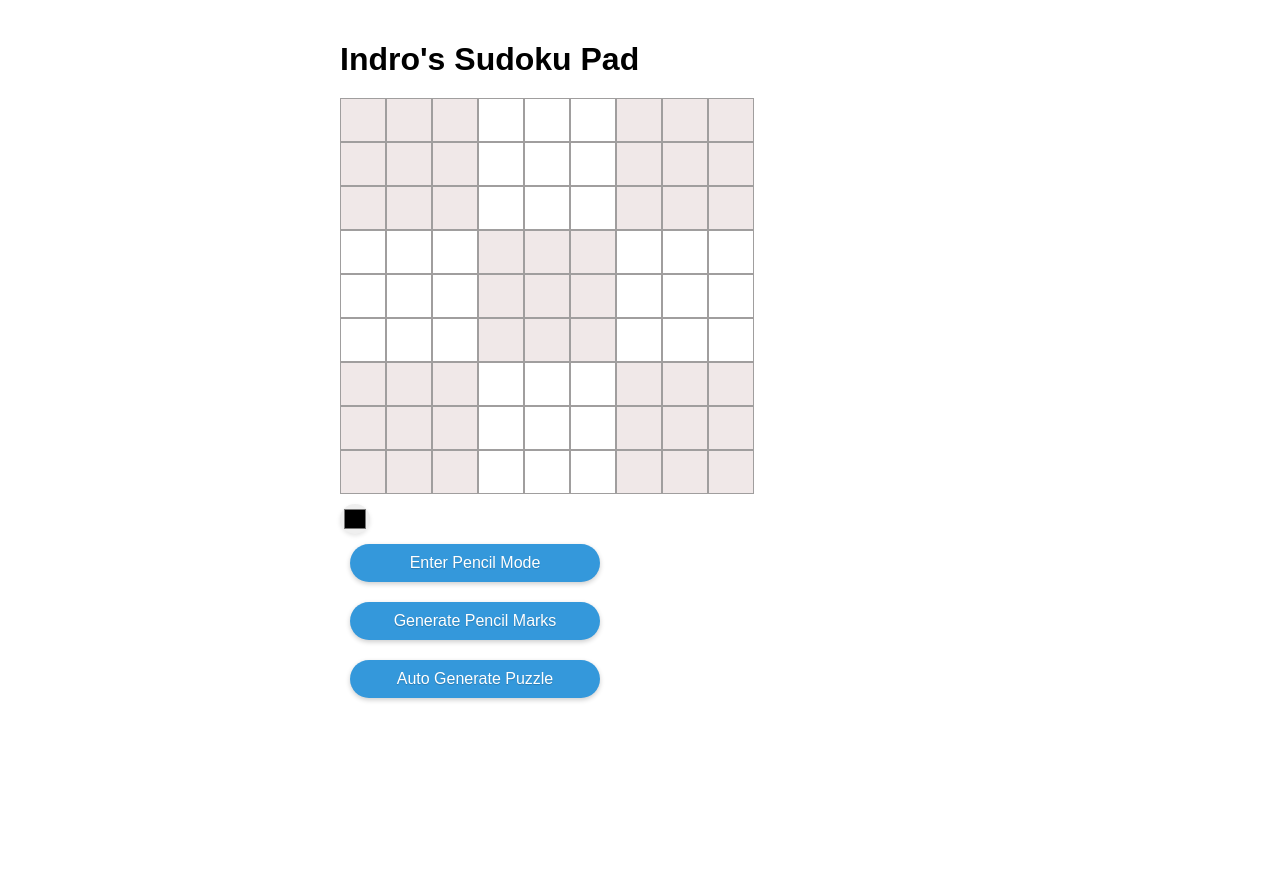
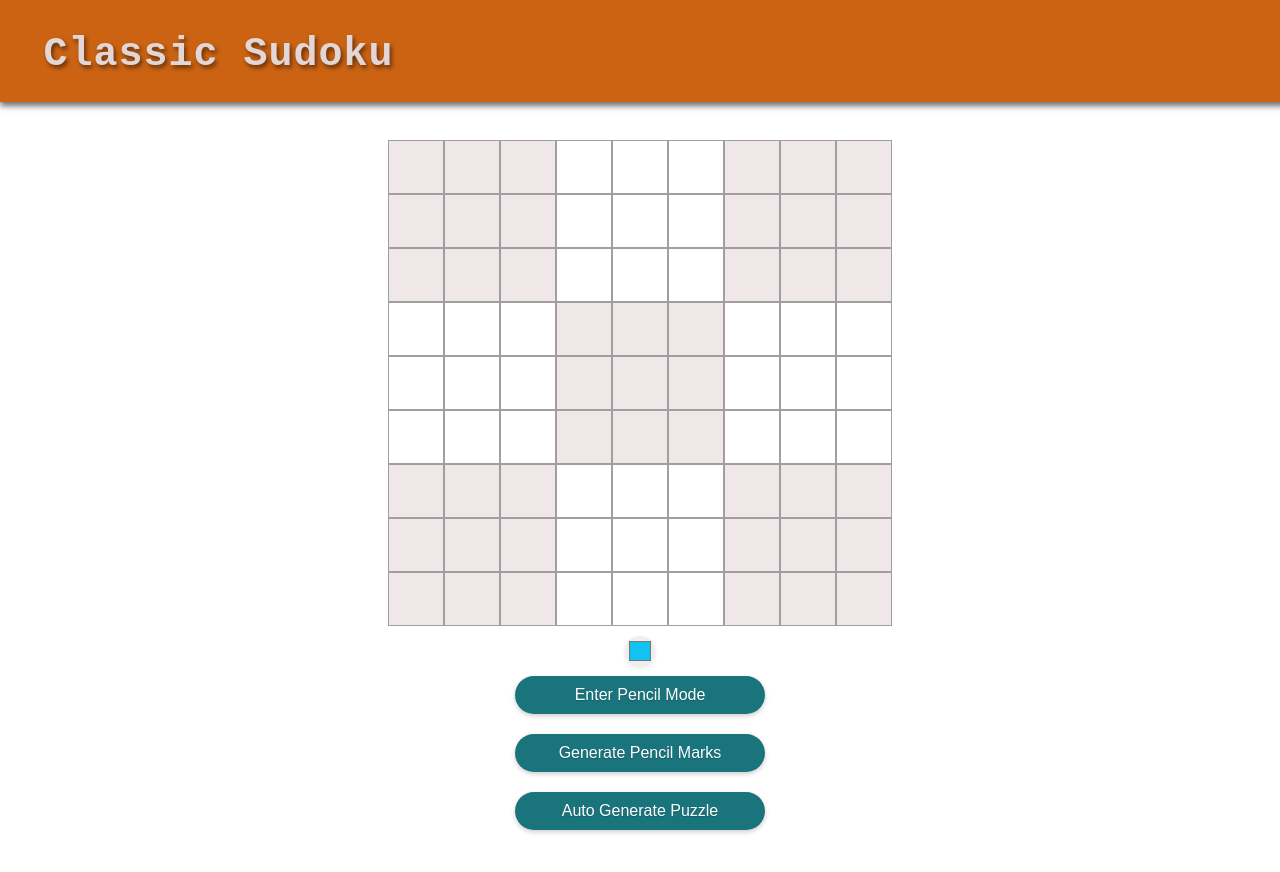
Before and after one commit to indronero/sudoku-project, a React (Create React App) app: page / in a window 1280 px wide. Shown: the top 872 px of the page. Before the commit the page ends 800 px from the top, so only its background shows below. Built offline with nearby package versions, Linux system fonts and the light colour scheme.

Commit message:
Adjusted and improved manual pencil marks. Created Pencil-Marking for modularization

```diff
--- a/src/App.css
+++ b/src/App.css
@@ -4,12 +4,35 @@
 .app {
   font-family: Arial, sans-serif;
   max-width: 600px;
-  margin: 0 auto;
+  margin: 120px auto;
   padding: 20px;
-
+  display: flex;
+  flex-direction: column;
+  align-items: center;
 }
 
 /* Styles for the heading */
 h1 {
+  font-family:'Courier New', Courier, monospace;
   margin-bottom: 20px;
+  color: #e2d6d6;
+  padding-left: 3%;
+  font-weight: bold;
+  font-size: 100%;
 }
+
+/* Styles for the header */
+.header {
+  position:absolute;
+  top: 0;
+  left: 0;
+  width: 100%;
+  padding: 5px;
+  background-color: #cb6313;
+  color: #fff;
+  font-size: 2.5rem;
+  letter-spacing: 1px;
+  text-shadow: 2px 3px 4px rgba(0, 0, 0, 0.505);
+  border-radius: 0;
+  box-shadow: 0 4px 6px rgba(0, 0, 0, 0.563);
+}
--- a/src/App.js
+++ b/src/App.js
@@ -5,7 +5,9 @@ import './App.css';
 const App = () => {
   return (
     <div className="app">
-      <h1>Indro's Sudoku Pad</h1>
+      <div className='header'>
+      <h1>Classic Sudoku</h1>
+      </div>
       <SudokuBoard />
     </div>
   );
--- /dev/null
+++ b/src/Pencil-Marking/ManualPencilMarking.js
@@ -0,0 +1,63 @@
+import React, { useState } from 'react';
+
+const useManualPencilMarking = (userAnswers, generatedPuzzle) => {
+const [manualPencilMarks, setManualPencilMarks] = useState(
+    Array.from({ length: 9 }, () => Array.from({ length: 9 }, () => []))
+  );
+  const [manualPencilMode, setManualPencilMode] = useState(false);
+  const [activeCell, setActiveCell] = useState(null);
+
+  const [manualPencilColors, setManualPencilColors] = useState(Array.from({ length: 9 }, () => Array.from({ length: 9 }, () => '')));
+  const [selectedColor, setSelectedColor] = useState('#11C2F2');
+
+  const handlePencilMarksChange = (e, rowIndex, colIndex) => {
+    const { value } = e.target;
+    const isUserCell = userAnswers[rowIndex][colIndex] !== '';
+    const isGeneratedCell = generatedPuzzle[rowIndex][colIndex] !== '';
+
+    if (activeCell !== null && manualPencilMode && !isUserCell && !isGeneratedCell) {
+      const newManualPencilMarks = [...manualPencilMarks];
+      const newManualPencilColors = [...manualPencilColors];
+
+      // Parse the input value and filter out non-numeric characters
+      const newMarks = value.split('').filter(char => /\d/.test(char)).map(mark => parseInt(mark, 10));
+
+      // Update the manual pencil marks for the clicked cell
+      newManualPencilMarks[rowIndex][colIndex] = newMarks;
+
+      // Set the color for the clicked cell using the selected color
+      newManualPencilColors[rowIndex][colIndex] = selectedColor;
+      setManualPencilColors(newManualPencilColors);
+
+      // Update the state with the new manual pencil marks
+      setManualPencilMarks(newManualPencilMarks);
+
+      // Log the manual pencil marks for the clicked cell
+      console.log(`Manual Pencil Marks for Cell [${rowIndex}][${colIndex}]:`, newMarks);
+    }
+  };
+
+  const applyColorToCell = (rowIndex, colIndex) => {
+    if (manualPencilColors[rowIndex] && manualPencilColors[rowIndex][colIndex]) { // Check if the index exists
+      const newManualPencilColors = [...manualPencilColors];
+      newManualPencilColors[rowIndex][colIndex] = selectedColor;
+      setManualPencilColors(newManualPencilColors);
+    }
+  };
+
+  return {
+    manualPencilMarks,
+    setManualPencilMarks,
+    manualPencilMode,
+    setManualPencilMode,
+    activeCell,
+    setActiveCell,
+    handlePencilMarksChange,
+    applyColorToCell,
+    selectedColor,
+    setSelectedColor,
+    manualPencilColors
+  };
+};
+
+export default useManualPencilMarking;
--- a/src/PuzzleGeneration.js
+++ b/src/PuzzleGeneration.js
@@ -1,8 +1,8 @@
 // PuzzleGeneration.js
-import { generatePencilMarks, updatePencilMarks, usePencilMarks } from './PencilMarking';
+import { generatePencilMarks, updatePencilMarks, usePencilMarks } from './Pencil-Marking/PencilMarking';
 
 // Function to generate a random Sudoku puzzle
-export function generateRandomSudokuPuzzle(difficulty = 0.5) {
+export function generateRandomSudokuPuzzle(difficulty = 0.7) {
   // Helper function to shuffle an array
   const shuffleArray = (arr) => {
     for (let i = arr.length - 1; i > 0; i--) {
--- a/src/SudokuGrid.css
+++ b/src/SudokuGrid.css
@@ -2,6 +2,7 @@
   display: flex;
   flex-direction: column;
   width: 360px;
+  align-items: center;
 
 }
 
@@ -10,8 +11,8 @@
 }
 
 .sudoku-cell {
-  width: 40px;
-  height: 40px;
+  width: 50px;
+  height: 50px;
   text-align: center;
   border: 1px solid #ccc;
   font-size: 18px;
@@ -32,16 +33,18 @@
 .pencil-marks {
   position: absolute;
   top: 0;
-  right: 0;
+  left: 0;
   display: flex;
   flex-wrap: wrap;
 }
 
 .pencil-mark {
   display: inline-block;
-  width: 25%;
+  width: 20%;
   text-align: center;
   font-size: 9px;
+  color: #672056;
+  font-weight: bold;
 }
 
 /* Styling for shaded 3x3 subgrids */
@@ -71,7 +74,7 @@ button {
 
 /* Regular state */
 button {
-  background-color: #3498db;
+  background-color: #19747c;
 }
 
 /* Hover state */
@@ -82,7 +85,7 @@ button:hover {
 
 /* Active state */
 button:active {
-  background-color: #1c6ea4;
+  background-color: #1ca484;
   transform: scale(0.95);
 }
 
@@ -124,5 +127,25 @@ button {
 }
 
 .generated-cell {
-  background-color: rgba(247, 146, 5, 0.244);
+  background-color: rgba(215, 155, 70, 0.244);
 }
+
+/* SudokuGrid.css */
+
+.manual-pencil-mark-cell {
+  position: relative;
+}
+
+.manual-pencil-mark-text {
+  position: absolute;
+  bottom: 0;
+  left: 0;
+  align-items: center;
+  justify-content: center;
+  font-size: 9px;
+  height: 30%;
+  width: 40%;
+  text-align: center;
+  letter-spacing: 1.2px;
+
+}
--- a/src/SudokuGrid.js
+++ b/src/SudokuGrid.js
@@ -1,27 +1,15 @@
 import React, { useState, useEffect } from 'react';
 import './SudokuGrid.css';
-import { updatePencilMarks, usePencilMarks } from './PencilMarking';
-//import { generateRandomSudokuPuzzle } from './PuzzleGeneration';
+import { updatePencilMarks, usePencilMarks } from './Pencil-Marking/PencilMarking';
+import { generateRandomSudokuPuzzle } from './PuzzleGeneration';
+import useManualPencilMarking from './Pencil-Marking/ManualPencilMarking';
+
 
 const SudokuBoard = () => {
   const [generatedPuzzle, setGeneratedPuzzle] = useState(Array.from({ length: 9 }, () => Array.from({ length: 9 }, () => '')));
   const [userAnswers, setUserAnswers] = useState(Array.from({ length: 9 }, () => Array.from({ length: 9 }, () => '')));
   const { pencilMarks, setPencilMarks, showPencilMarks, setShowPencilMarks, handleGenerateMarksClick } = usePencilMarks();
-
-  const [manualPencilMarks, setManualPencilMarks] = useState(Array.from({ length: 9 }, () => Array.from({ length: 9 }, () => [])));
-  const [manualPencilMode, setManualPencilMode] = useState(false);
-  const [activeCell, setActiveCell] = useState(null);
-
-  const [manualPencilColors, setManualPencilColors] = useState(Array.from({ length: 9 }, () => Array.from({ length: 9 }, () => '')));
-  const [selectedColor, setSelectedColor] = useState('#000000');
-
-  const applyColorToCell = (rowIndex, colIndex) => {
-    if (manualPencilColors[rowIndex] && manualPencilColors[rowIndex][colIndex]) { // Check if the index exists
-      const newManualPencilColors = [...manualPencilColors];
-      newManualPencilColors[rowIndex][colIndex] = selectedColor;
-      setManualPencilColors(newManualPencilColors);
-    }
-  };
+  const {manualPencilMarks, setManualPencilMarks, manualPencilMode, setManualPencilMode, setActiveCell, handlePencilMarksChange, applyColorToCell, selectedColor, setSelectedColor,manualPencilColors } = useManualPencilMarking(userAnswers, generatedPuzzle);
 
   const handleCellClick = (rowIndex, colIndex) => {
     if (manualPencilMode) {
@@ -35,36 +23,9 @@ const SudokuBoard = () => {
     }
   };
 
-  const handlePencilMarksChange = (e, rowIndex, colIndex) => {
-    const { value } = e.target;
-    const isUserCell = userAnswers[rowIndex][colIndex] !== '';
-    const isGeneratedCell = generatedPuzzle[rowIndex][colIndex] !== '';
-
-    if (activeCell !== null && manualPencilMode && !isUserCell && !isGeneratedCell) {
-      const newManualPencilMarks = [...manualPencilMarks];
-      const newManualPencilColors = [...manualPencilColors];
-
-      // Parse the input value and filter out non-numeric characters
-      const newMarks = value.split('').filter(char => /\d/.test(char)).map(mark => parseInt(mark, 10));
-
-      // Update the manual pencil marks for the clicked cell
-      newManualPencilMarks[rowIndex][colIndex] = newMarks;
-
-      // Set the color for the clicked cell using the selected color
-      newManualPencilColors[rowIndex][colIndex] = selectedColor;
-      setManualPencilColors(newManualPencilColors);
-
-      // Update the state with the new manual pencil marks
-      setManualPencilMarks(newManualPencilMarks);
-
-      // Log the manual pencil marks for the clicked cell
-      console.log(`Manual Pencil Marks for Cell [${rowIndex}][${colIndex}]:`, newMarks);
-    }
-  };
-
   const handleCellChange = (e, rowIndex, colIndex) => {
     const { value } = e.target;
-    if (!manualPencilMode && value === '' || /^[1-9]$/.test(value)) {
+    if (value === '' || /^[1-9]$/.test(value)) {
       const newUserAnswers = [...userAnswers];
       newUserAnswers[rowIndex][colIndex] = value === '' ? '' : parseInt(value, 10);
       setUserAnswers(newUserAnswers);
@@ -76,23 +37,28 @@ const SudokuBoard = () => {
     }
   };
 
-  /*const handleGenerateMarksClick = () => {
-      setShowPencilMarks((prevShowPencilMarks) => !prevShowPencilMarks); // Toggle the showPencilMarks state
-  };
 
   const handleAutoGenerateClick = () => {
     const puzzleString = generateRandomSudokuPuzzle();
+
+    // Clear the userAnswers and manualPencilMarks array and generatedPuzzle
+    setUserAnswers(Array.from({ length: 9 }, () => Array.from({ length: 9 }, () => '')));
+    setManualPencilMarks(Array.from({ length: 9 }, () => Array.from({ length: 9 }, () => [])));
+
+    setGeneratedPuzzle(Array.from({ length: 9 }, () => Array.from({ length: 9 }, () => '')));
+
     const generatedPuzzle = puzzleString
       .match(/.{9}/g)
-      .map(row => row.split(''));
-    setBoard(generatedPuzzle);
+      .map(row => row.split('').map(cell => (cell === '0' ? '' : cell))); // Convert '0' to empty string
+
+    setGeneratedPuzzle(generatedPuzzle);
+
     const updatedPencilMarks = updatePencilMarks(generatedPuzzle);
     setPencilMarks(updatedPencilMarks);
-    setShowPencilMarks(true);
-    setShowManualEntry(false);
-  };*/
+    setShowPencilMarks(false);
+  };
 
-  const handleAutoGenerateClick = async () => {
+  /*const handleAutoGenerateClick = async () => {
     try {
       // Clear the userAnswers array
       setUserAnswers(Array.from({ length: 9 }, () => Array.from({ length: 9 }, () => '')));
@@ -125,7 +91,7 @@ const SudokuBoard = () => {
       console.error('Error fetching the Sudoku puzzle:', error.message);
       // Handle error (e.g., show an error message to the user)
     }
-  };
+  };*/
 
   const getSubgridIndex = (rowIndex, colIndex) => {
     const subgridRow = Math.floor(rowIndex / 3);
@@ -156,40 +122,76 @@ const SudokuBoard = () => {
                 onClick={() => handleCellClick(rowIndex, colIndex)}
               >
                 {manualPencilMode ? (
+                    <div className={`manual-pencil-container ${manualPencilMarks[rowIndex][colIndex].length > 0 ? 'manual-pencil-mark' : ''}`}>
                       <input
                         id={`cell-${rowIndex}-${colIndex}`}
                         type="text"
-                    className={`sudoku-cell subgrid-${subgridIndex} ${generatedPuzzle[rowIndex][colIndex] !== '' ? 'generated-cell' : ''}`}
-                    style={{ color: manualPencilColors[rowIndex][colIndex] }}
+                        className={`sudoku-cell subgrid-${subgridIndex} ${generatedPuzzle[rowIndex][colIndex] !== '' ? 'generated-cell' : ''} ${
+                          manualPencilMarks[rowIndex][colIndex].length > 0 ? 'manual-pencil-mark' : ''
+                        }`}
+                        //style={{color: '#33A7FF'}}
                         value={
                           userAnswers[rowIndex][colIndex] !== ''
                             ? userAnswers[rowIndex][colIndex]
                             : generatedPuzzle[rowIndex][colIndex] !== ''
                               ? generatedPuzzle[rowIndex][colIndex]
-                          : manualPencilMarks[rowIndex][colIndex].map(mark => mark !== null ? mark : '').join(' ')
+                              : manualPencilMarks[rowIndex][colIndex].map(mark => (mark !== null ? mark : '')).join(' ')
                         }
                         placeholder=""
                         onChange={(e) => handlePencilMarksChange(e, rowIndex, colIndex)}
                         readOnly={isOriginalCell && isUserCell}
                       />
+                      {manualPencilMarks[rowIndex][colIndex].length > 0 && (
+                        <div
+                        className="manual-pencil-mark-text"
+                        style={{
+                          color: manualPencilColors[rowIndex][colIndex]
+                        }}
+                        >
+                          {manualPencilMarks[rowIndex][colIndex].map((mark, index) => (
+                            <span key={index} className="manual-pencil-mark" >
+                              {mark !== null ? mark : ''}
+                            </span>
+                          ))}
+                        </div>
+                      )}
+                    </div>
                   ) : (
+                        <div className={`manual-pencil-container ${manualPencilMarks[rowIndex][colIndex].length > 0 ? 'manual-pencil-mark' : ''}`}>
                           <input
                             id={`cell-${rowIndex}-${colIndex}`}
                             type="text"
-                    className={`sudoku-cell subgrid-${subgridIndex} ${generatedPuzzle[rowIndex][colIndex] !== '' ? 'generated-cell' : ''}`}
-                    style={{ color: manualPencilColors[rowIndex][colIndex] }}
+                            className={`sudoku-cell subgrid-${subgridIndex} ${generatedPuzzle[rowIndex][colIndex] !== '' ? 'generated-cell' : ''} ${
+                              manualPencilMarks[rowIndex][colIndex].length > 0 ? 'manual-pencil-mark' : ''
+                            }`}
+                            //style={{ color: manualPencilColors[rowIndex][colIndex] }}
                             value={
-                      userAnswers[rowIndex][colIndex] !== ''
+                              !manualPencilMode
                                 ? userAnswers[rowIndex][colIndex]
-                        : manualPencilMarks[rowIndex][colIndex].map(mark => mark !== null ? mark : '').join(' ')
+                                : ''
                             }
                             placeholder={cellValue !== '' ? cellValue : ''}
                             maxLength={1}
-                    onChange={(e) => handleCellChange(e, rowIndex, colIndex)}
+                            onInput={(e) => handleCellChange(e, rowIndex, colIndex)}
                             readOnly={isOriginalCell}
                           />
+                            {manualPencilMarks[rowIndex][colIndex].length > 0 && (
+                              <div
+                              className="manual-pencil-mark-text"
+                              style={{
+                                color: manualPencilColors[rowIndex][colIndex]
+                              }}
+                              >
+                                {manualPencilMarks[rowIndex][colIndex].map((mark, index) => (
+                                  <span key={index} className="manual-pencil-mark">
+                                    {mark !== null ? mark : ''}
+                                  </span>
+                                ))}
+                              </div>
                             )}
-
+                        </div>
+                      )
+              }
                 {showPencilMarks && cellValue === '' && (
                   <div className="pencil-marks">
                     {pencilMarks[rowIndex][colIndex].map((mark) => (
```
Also changed, not shown: src/Pencil-Marking/PencilMarking.js (renamed from src/PencilMarking.js). Lines whose indentation alone changed are shown as unchanged.
